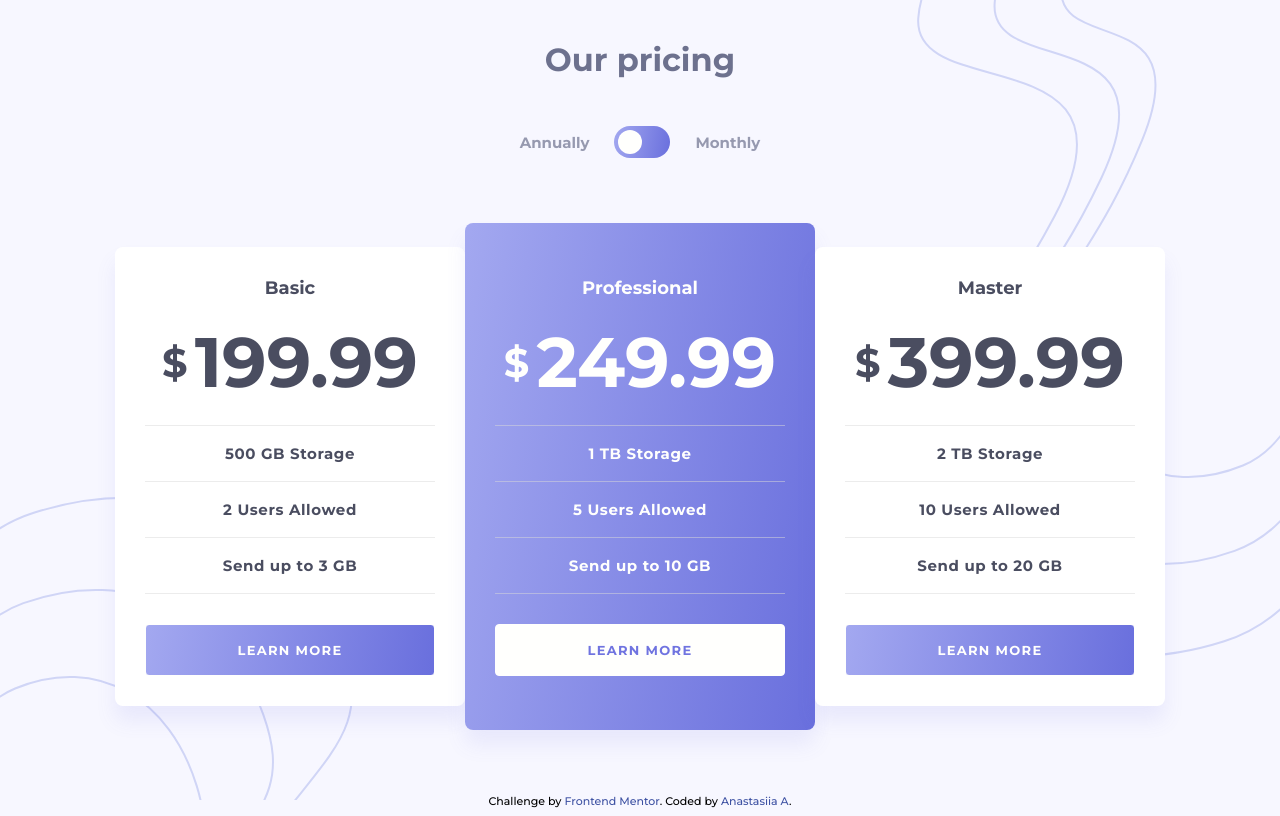
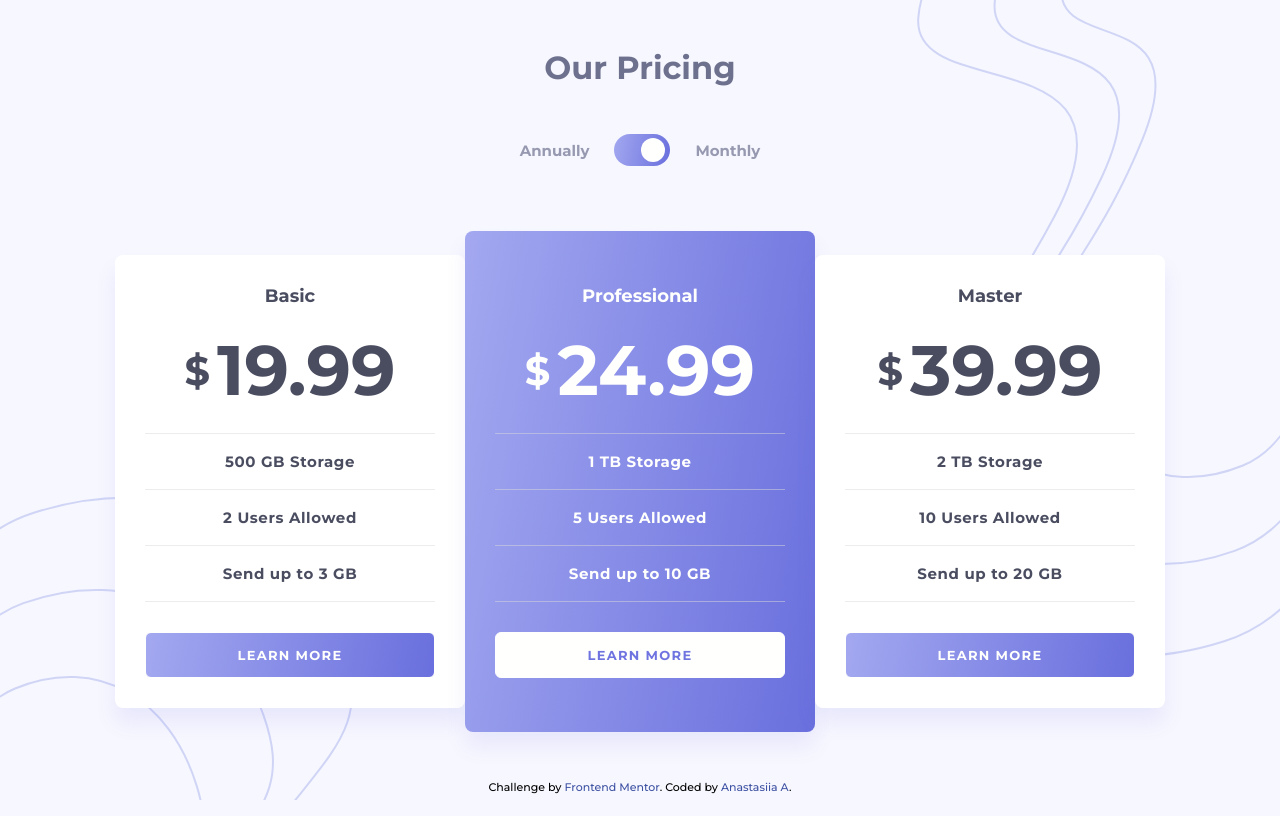
Before and after one commit to anastasiiaal/pricing-component-with-toggle, a React (Vite) app: page / in a window 1280 px wide. Built offline with nearby package versions, Linux system fonts and the light colour scheme.

Commit message:
✏️ minor typo fixing

```diff
--- a/src/components/Main.jsx
+++ b/src/components/Main.jsx
@@ -5,7 +5,7 @@ import cards from "/cards.js";
 
 export default function Main() {
 
-    const [isToggled, setIsToggled] = React.useState(false);
+    const [isToggled, setIsToggled] = React.useState(true);
 
     function onToggle () {
         setIsToggled(prevState => !prevState)
@@ -25,10 +25,10 @@ export default function Main() {
         <div className="container">
 
             <div className="toggle-wrapper">
-                <h2>Our pricing</h2>
-                <div className="toggle">
+                <h2>Our Pricing</h2>
+                <div className="toggle" onClick={onToggle}>
                     <p className="toggle__p">Annually</p>
-                    <div className="toggle__box" tabindex="0" onKeyDown={onToggle} onClick={onToggle}>
+                    <div className="toggle__box" tabIndex="0" onKeyDown={onToggle}>
                         <div className={isToggled ? "toggle__ball active" : "toggle__ball"} id="toggle__ball"></div>
                     </div>
                     <p className="toggle__p">Monthly</p>
--- a/src/styles/libs/_attribution.scss
+++ b/src/styles/libs/_attribution.scss
@@ -3,7 +3,7 @@
     text-align: center;
     font-weight: 400;
 
-    margin-top: 4rem;
+    margin-top: 3rem;
     padding-bottom: 0.5rem;
 
     a {
--- a/src/styles/libs/_card-component.scss
+++ b/src/styles/libs/_card-component.scss
@@ -50,12 +50,12 @@
 
 
     .button {
-        padding: 17px;
+        padding: 14px;
         margin-top: 30px;
         text-transform: uppercase;
         font-size: 13px;
         letter-spacing: 0.1em;
-        border-radius: 4px;
+        border-radius: 6px;
         cursor: pointer;
         color: $white;
         background: $gradient;
--- a/src/styles/libs/_general.scss
+++ b/src/styles/libs/_general.scss
@@ -8,7 +8,7 @@ body {
 }
 
 main {
-    padding-top: 5vh;
+    padding-top: 6vh;
     box-sizing: border-box;
     display: flex;
     flex-direction: column;
--- a/src/styles/libs/_toggle.scss
+++ b/src/styles/libs/_toggle.scss
@@ -11,6 +11,7 @@
         justify-content: center;
         align-items: center;
         margin: 47px auto 65px;
+        cursor: pointer;
 
         &__p {
             color: $grey;
@@ -24,7 +25,6 @@
             margin: 0 25px;
             border-radius: 16px;
             position: relative;
-            cursor: pointer;
 
             &:hover {
                 background: $gradient-light;
--- a/src/styles/main.css
+++ b/src/styles/main.css
@@ -58,7 +58,7 @@ ol, ul {
   font-size: 11px;
   text-align: center;
   font-weight: 400;
-  margin-top: 4rem;
+  margin-top: 3rem;
   padding-bottom: 0.5rem;
 }
 .attribution a {
@@ -75,7 +75,7 @@ body {
 }
 
 main {
-  padding-top: 5vh;
+  padding-top: 6vh;
   box-sizing: border-box;
   display: flex;
   flex-direction: column;
@@ -92,6 +92,7 @@ main {
   justify-content: center;
   align-items: center;
   margin: 47px auto 65px;
+  cursor: pointer;
 }
 .toggle-wrapper .toggle__p {
   color: #6D718E;
@@ -104,7 +105,6 @@ main {
   margin: 0 25px;
   border-radius: 16px;
   position: relative;
-  cursor: pointer;
 }
 .toggle-wrapper .toggle__box:hover {
   background: linear-gradient(100deg, hsla(236deg, 72%, 79%, 0.75), hsla(237deg, 63%, 64%, 0.75));
@@ -167,12 +167,12 @@ main {
   border-bottom: 1px solid rgba(218, 218, 218, 0.5019607843);
 }
 .card .button {
-  padding: 17px;
+  padding: 14px;
   margin-top: 30px;
   text-transform: uppercase;
   font-size: 13px;
   letter-spacing: 0.1em;
-  border-radius: 4px;
+  border-radius: 6px;
   cursor: pointer;
   color: #FFFFFD;
   background: linear-gradient(100deg, hsl(236deg, 72%, 79%), hsl(237deg, 63%, 64%));
```
Also changed, not shown: 1 other file (tests, documents, lock files or other folders).
